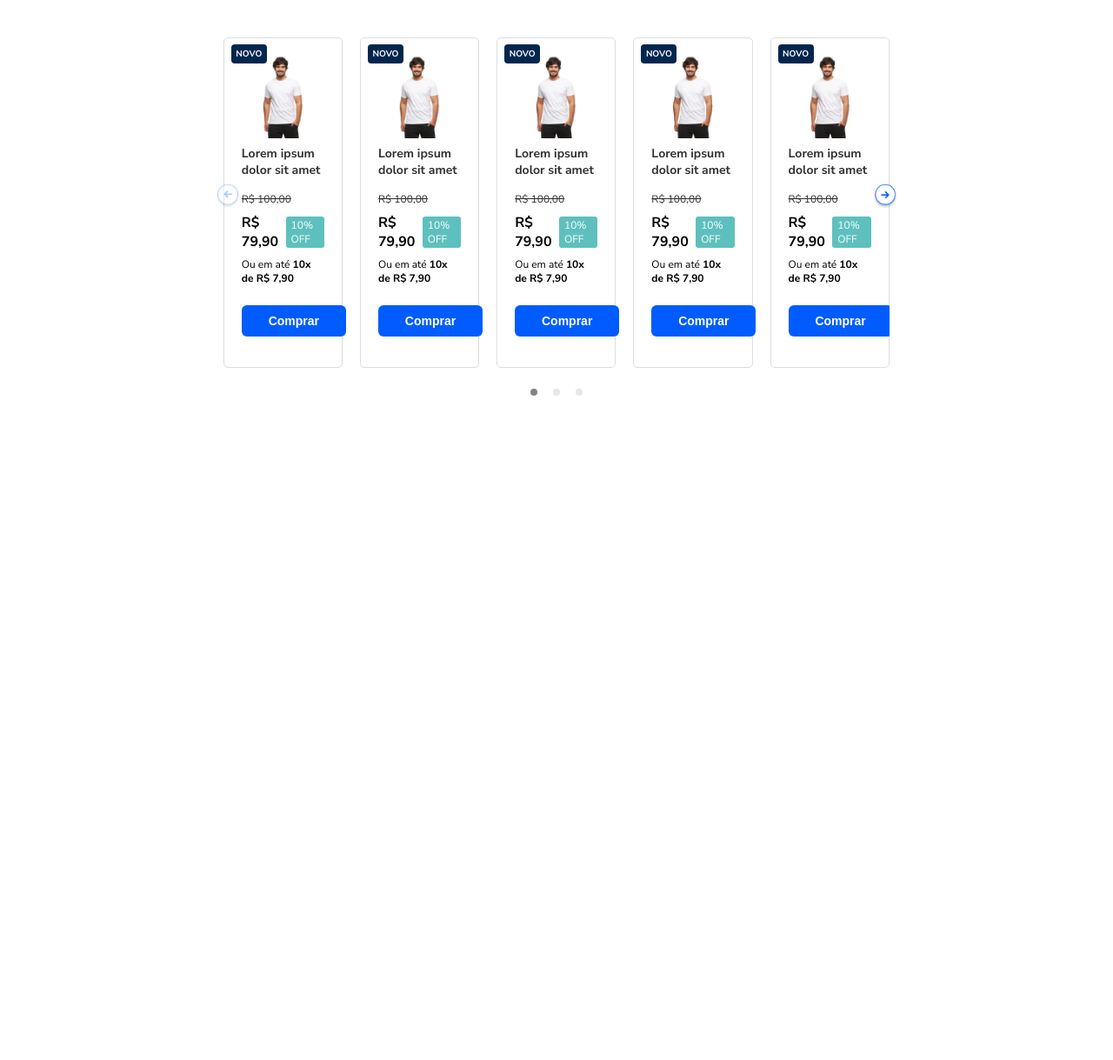
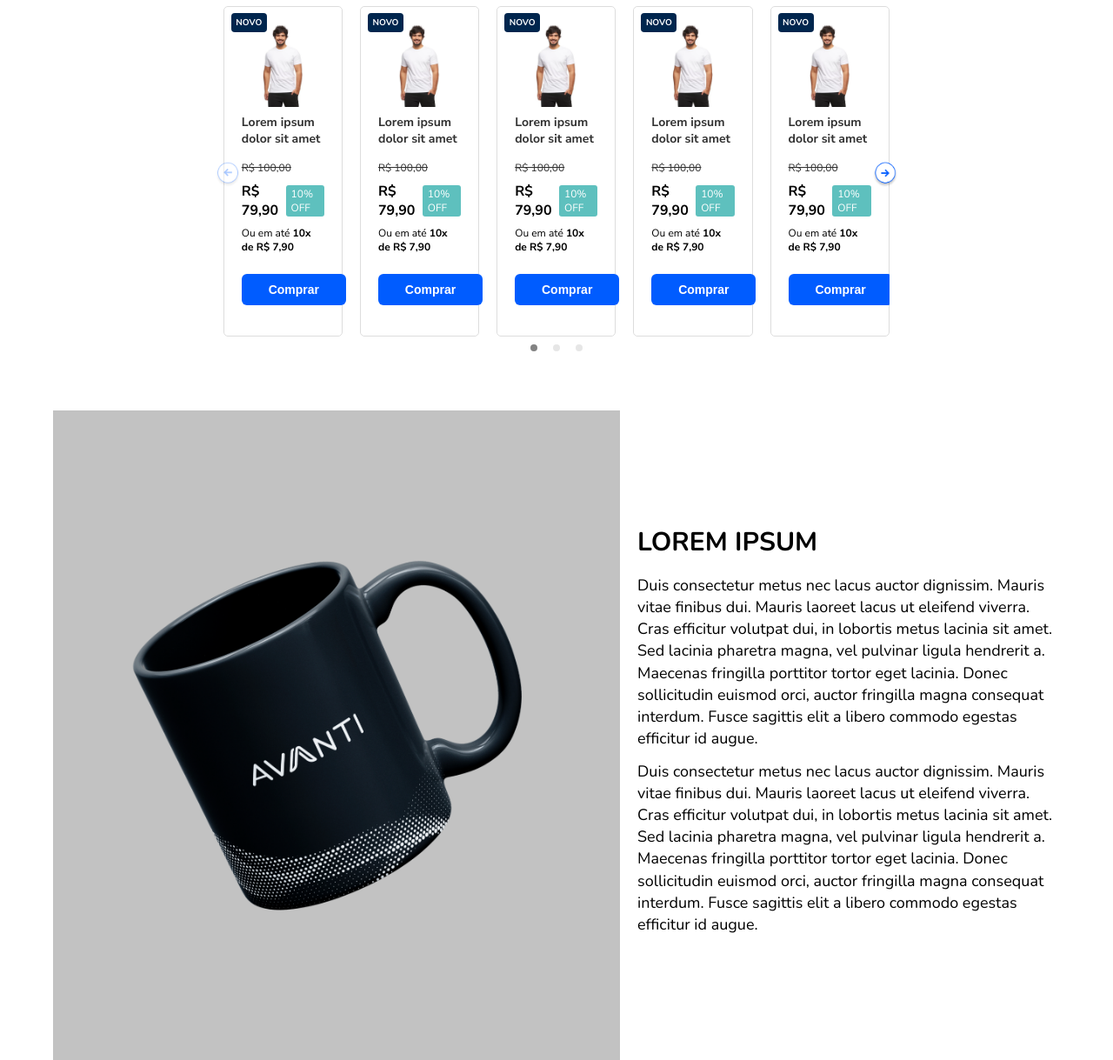
Before and after one commit to beatriztota/projeto01, a plain HTML site: page index.html in a window 1280 px wide. Shown: the part 782-2001 px from the top of the page at 87% size. Before the commit the page ends 1265 px from the top, so only its background shows below. Drawn offline with nearby package versions, Linux system fonts and the light colour scheme.

Commit message:
criação da seçao text-image

```diff
--- /dev/null
+++ b/css/imagem-text.css
@@ -0,0 +1,57 @@
+.text-image-section {
+    display: flex;
+    align-items: center;
+    justify-content: space-between;
+    max-width: 1200px;
+    margin: 0 auto;
+    padding: 40px 20px;
+}
+
+.text-image-container-img {
+    position: relative;
+    width: 652px;
+    height: 747px;
+    display: flex;
+    align-items: center;
+    justify-content: center;
+}
+
+.gray-background {
+    position: absolute;
+    width: 652px;
+    height: 747px;
+    background: #C2C2C2;
+    left: 0.5px;
+    z-index: 1;
+}
+
+.section-image {
+    position: absolute;
+    width: 523px;
+    height: 528px;
+    z-index: 2;
+
+}
+
+.text-image-container {
+    width: 487px;
+}
+
+.text-image-section-title {
+    font-family: 'Nunito', sans-serif;
+    font-weight: 700;
+    font-size: 30px;
+    line-height: 140%;
+    letter-spacing: 4%;
+    text-transform: uppercase;
+    margin-bottom: 16px;
+}
+
+.text-image-section-text {
+    font-family: 'Nunito', sans-serif;
+    font-weight: 400;
+    font-size: 18px;
+    line-height: 140%;
+    letter-spacing: 5%;
+    margin-bottom: 12px;
+}
--- a/css/products.css
+++ b/css/products.css
@@ -1,3 +1,9 @@
+.section-header {
+  margin: 80px auto 2px auto;
+  padding: 0 20px;
+}
+
+
 .section-title {
   font-size: 20px;
   font-weight: 700;
@@ -21,7 +27,7 @@
   width: 63%;
   overflow: hidden;
   position: relative;
-  padding: 40px 20px;
+  padding: 4px 20px 25px 20px;
 }
 
 .swiper {
@@ -72,6 +78,7 @@
    display: -webkit-box;
     -webkit-box-orient: vertical;
     overflow: hidden;
+    text-overflow: ellipsis;
     font-size: 14px;
     line-height: 1.4;
     max-height: 2.8em;
--- a/index.html
+++ b/index.html
@@ -36,6 +36,7 @@
     <link rel="stylesheet" href="css/header.css" />
     <link rel="stylesheet" href="css/sale.css" />
     <link rel="stylesheet" href="css/products.css" />
+    <link rel="stylesheet" href="css/imagem-text.css" />
 
     <title>Avanti</title>
   </head>
@@ -176,7 +177,6 @@
       <h2 class="section-title">Lançamentos</h2>
       <a href="#" class="see-more">Ver mais</a>
     </div>
-
     <div class="products-carousel">
       <div class="swiper mySwiper">
         <div class="swiper-wrapper">
@@ -318,6 +318,36 @@
       <div class="swiper-pagination"></div>
     </div>
 
+    <!--seção imagem-texto-->
+
+    <section class="text-image-section">
+      <div class="text-image-container-img">
+        <div class="gray-background"></div>
+        <img src="src/caneca.png" alt="Caneca" class="section-image" />
+      </div>
+      <div class="text-image-container">
+        <h2 class="text-image-section-title">Lorem Ipsum</h2>
+        <p class="text-image-section-text">
+          Duis consectetur metus nec lacus auctor dignissim. Mauris vitae
+          finibus dui. Mauris laoreet lacus ut eleifend viverra. Cras efficitur
+          volutpat dui, in lobortis metus lacinia sit amet. Sed lacinia pharetra
+          magna, vel pulvinar ligula hendrerit a. Maecenas fringilla porttitor
+          tortor eget lacinia. Donec sollicitudin euismod orci, auctor fringilla
+          magna consequat interdum. Fusce sagittis elit a libero commodo egestas
+          efficitur id augue.
+        </p>
+        <p class="text-image-section-text">
+          Duis consectetur metus nec lacus auctor dignissim. Mauris vitae
+          finibus dui. Mauris laoreet lacus ut eleifend viverra. Cras efficitur
+          volutpat dui, in lobortis metus lacinia sit amet. Sed lacinia pharetra
+          magna, vel pulvinar ligula hendrerit a. Maecenas fringilla porttitor
+          tortor eget lacinia. Donec sollicitudin euismod orci, auctor fringilla
+          magna consequat interdum. Fusce sagittis elit a libero commodo egestas
+          efficitur id augue.
+        </p>
+      </div>
+    </section>
+
     <script src="https://cdn.jsdelivr.net/npm/swiper@10/swiper-bundle.min.js"></script>
     <script src="js/scripts.js"></script>
   </body>
```
Also changed, not shown: src/caneca.png (added). Lines whose indentation alone changed are shown as unchanged.
